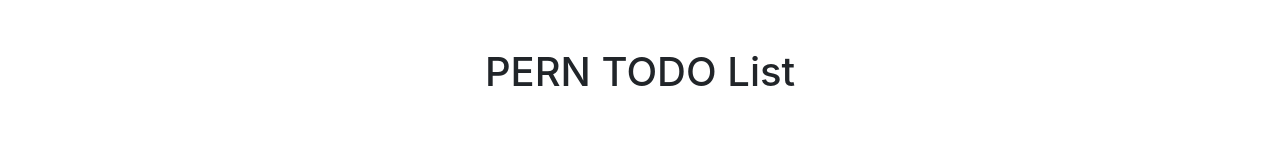
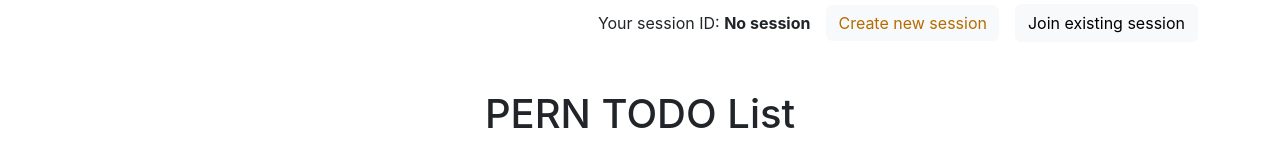
Before and after one commit to armanissayev/PERN-TODO, a React (Create React App) app in the folder client/: page / in a window 1280 px wide. Shown: the top 142 px of the page. Built offline with nearby package versions, Linux system fonts and the light colour scheme; no server answers.

Commit message:
some bug fixes

```diff
--- a/client/src/App.css
+++ b/client/src/App.css
@@ -1,38 +1,8 @@
-.App {
-  text-align: center;
+.sessionbtns {
+  color: rgb(180, 108, 0);
+  border: none;
 }
-
-.App-logo {
-  height: 40vmin;
-  pointer-events: none;
+.sessionbtns:hover {
+  color: rgb(255, 153, 0);
+  background-color: rgb(226, 226, 226);
 }
-
-@media (prefers-reduced-motion: no-preference) {
-  .App-logo {
-    animation: App-logo-spin infinite 20s linear;
-  }
-}
-
-.App-header {
-  background-color: #282c34;
-  min-height: 100vh;
-  display: flex;
-  flex-direction: column;
-  align-items: center;
-  justify-content: center;
-  font-size: calc(10px + 2vmin);
-  color: white;
-}
-
-.App-link {
-  color: #61dafb;
-}
-
-@keyframes App-logo-spin {
-  from {
-    transform: rotate(0deg);
-  }
-  to {
-    transform: rotate(360deg);
-  }
-}
--- a/client/src/App.js
+++ b/client/src/App.js
@@ -1,4 +1,4 @@
-import React, { Fragment } from 'react';
+import React, { Fragment, useState } from 'react';
 import './App.css';
 
 // Components
@@ -6,14 +6,22 @@ import InputTodo from './components/InputTodo';
 import ListTodo from './components/ListTodo';
 
 const link = "https://pern-todo-0cb4.onrender.com/";
+// const link = "http://localhost:5000/"
+
+let ok = 0;
 
 function App() {
+    const [sessionId, setSessionId] = useState("No session");
     console.log(link);
+    if (!ok) {
+        setSessionId("armashka");
+        ok = 1;
+    }
     return (
         <Fragment>
             <div className = "container">
-                <InputTodo link = {link}/>
-                <ListTodo link = {link} />
+                <InputTodo setSessionId = {setSessionId} sessionId = {sessionId} link = {link}/>
+                <ListTodo setSessionId = {setSessionId} sessionId = {sessionId} link = {link} />
             </div>
         </Fragment>
     );
--- a/client/src/components/InputTodo.js
+++ b/client/src/components/InputTodo.js
@@ -1,6 +1,8 @@
 import React, { Fragment, useState } from "react";
+import StartSession from './StartSession';
+import JoinSession from './JoinSession';
 
-const InputTodo = ({link}) => {
+const InputTodo = ({setSessionId, sessionId, link}) => {
 
     const [description, setDescription] = useState("Input the description of your task");
     const [priority, setPriority] = useState("High");
@@ -28,6 +30,13 @@ const InputTodo = ({link}) => {
 
     return (
         <Fragment>
+            <div className = "header d-flex align-items-center flex-row-reverse gap-3 mt-1 sessionBtn">
+                <JoinSession setSessionId={setSessionId} />
+                <StartSession setSessionId={setSessionId} />
+                <div>
+                    Your session ID: <b>{sessionId}</b>
+                </div>
+            </div>
             <h1 className = "text-center mt-5">PERN TODO List</h1>
             <form className = "d-flex mt-5 gap-3" onSubmit={onSubmitForm}>
                 <input
--- /dev/null
+++ b/client/src/components/JoinSession.js
@@ -0,0 +1,11 @@
+import React, { Fragment, useState } from 'react';
+
+function JoinSession({ setSessionId }) {
+    return (
+        <Fragment>
+            <button className="btn btn-light">Join existing session</button>
+        </Fragment>
+    );
+}
+
+export default JoinSession;
--- a/client/src/components/ListTodo.js
+++ b/client/src/components/ListTodo.js
@@ -1,7 +1,7 @@
 import React, {Fragment, useState, useEffect } from "react";
 import EditTodo from './EditTodo';
 
-const ListTodo = ({link}) => {
+const ListTodo = ({sessionId, link}) => {
 
     const [todos, setTodos] = useState([]);
 
--- /dev/null
+++ b/client/src/components/StartSession.js
@@ -0,0 +1,34 @@
+import React, { Fragment, useState } from 'react';
+
+function StartSession({ setSessionId }) {
+    return (
+        <Fragment>
+            <button type="button" className="btn btn-light sessionbtns" data-bs-toggle="modal" data-bs-target={`#SessionModal1`}>
+                Create new session
+            </button>
+
+            <div className="modal" id={`SessionModal1`} >
+            <div className="modal-dialog">
+                <div className="modal-content">
+
+                <div className="modal-header">
+                    <h4 className="modal-title">Create new session</h4>
+                    <button type="button" className="btn-close" data-bs-dismiss="modal"></button>
+                </div>
+
+                <div className="modal-body d-flex gap-2">
+                    <button className = "btn btn-primary">Create new session!</button>
+                </div>
+
+                <div className="modal-footer">
+                    <button type="button" className="btn btn-danger" data-bs-dismiss="modal" >Close</button>
+                </div>
+
+                </div>
+            </div>
+            </div>
+        </Fragment>
+    );
+}
+
+export default StartSession;
```
Also changed, not shown: 1 other file (tests, documents, lock files or other folders).
